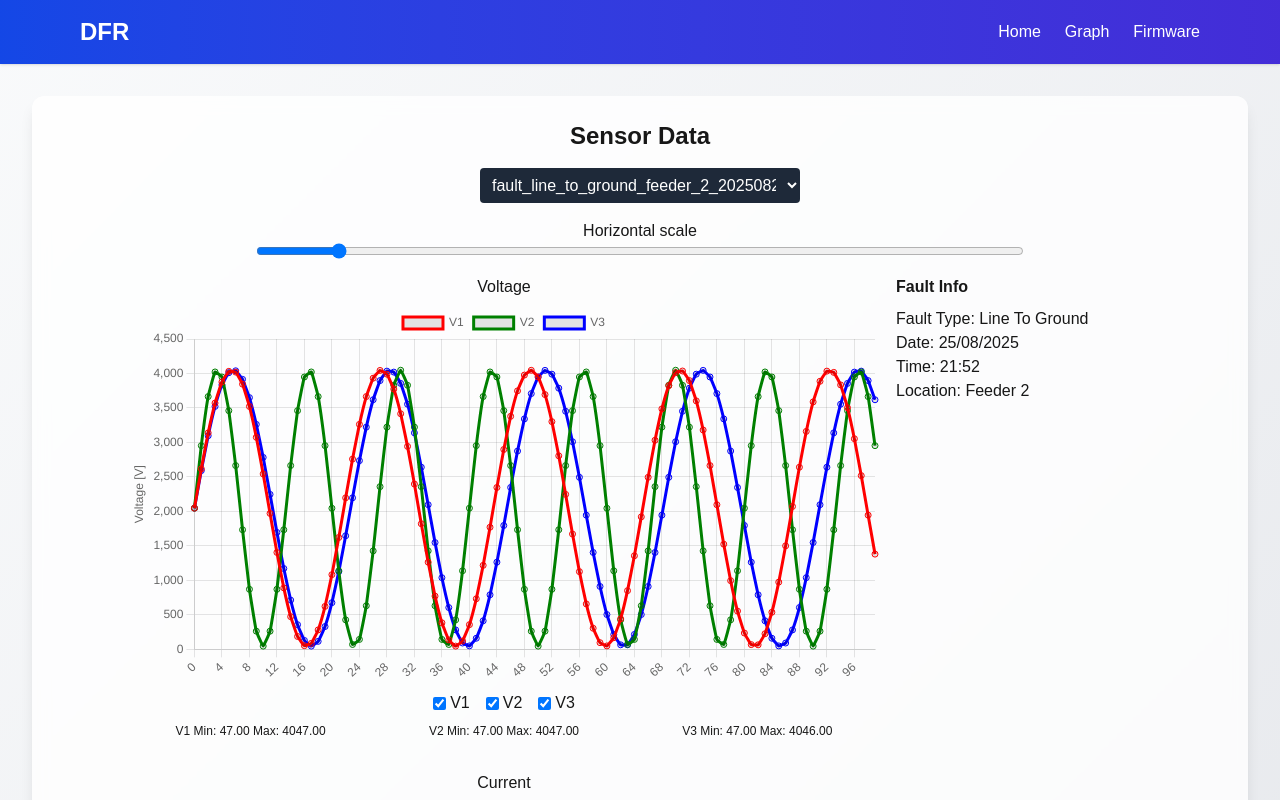
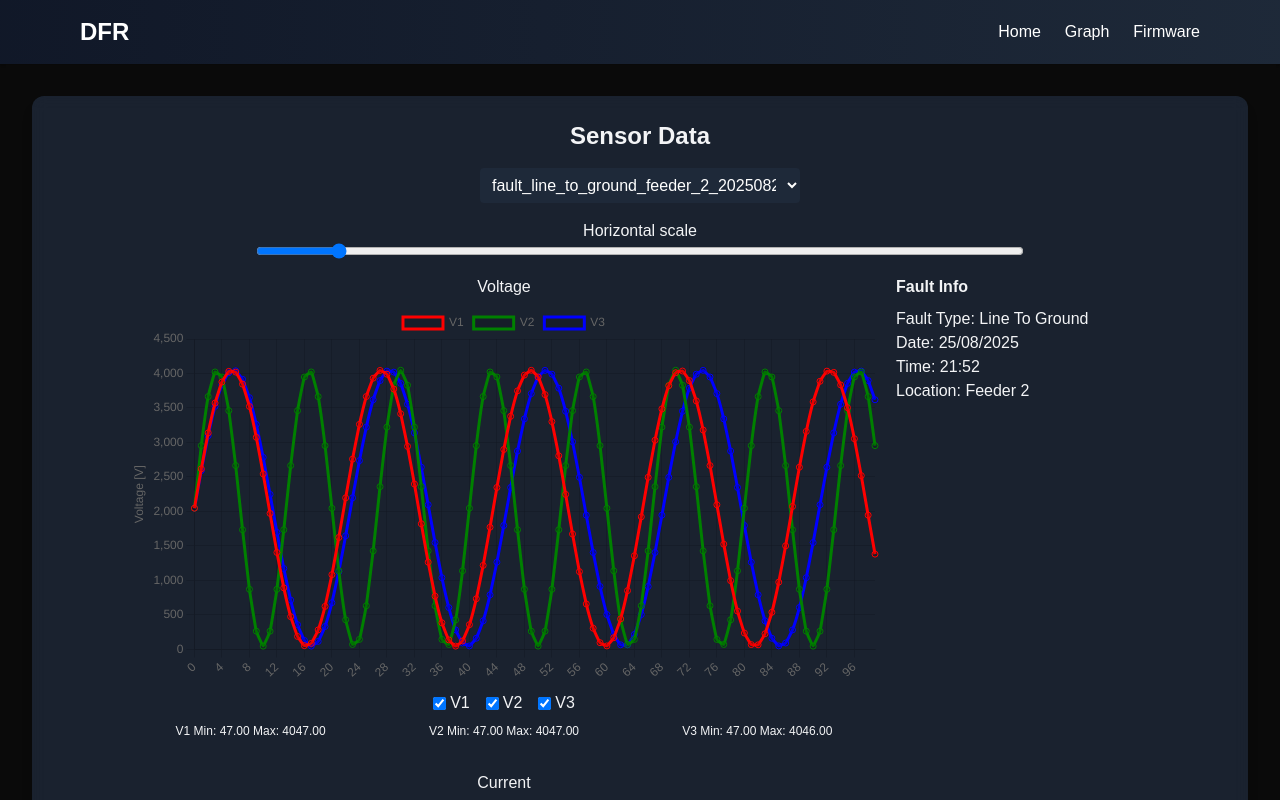
Before and after one commit to patthananb/dfr, a Next.js app: page /graph in a window 1280 px wide. Shown: the top 800 px of the page. Built offline with nearby package versions, Linux system fonts and the light colour scheme.

Commit message:
style: switch to dark theme

```diff
--- a/src/app/firmware/page.jsx
+++ b/src/app/firmware/page.jsx
@@ -33,14 +33,14 @@ export default function FirmwarePage() {
   };
 
   return (
-    <div className="flex flex-col items-center justify-center flex-1 p-4">
-      <div className="w-full max-w-xl bg-white/80 backdrop-blur-sm rounded-xl shadow-lg p-6 text-center">
+    <div className="flex flex-col items-center justify-center flex-1 p-4 text-gray-100">
+      <div className="w-full max-w-xl bg-gray-800/80 backdrop-blur-sm rounded-xl shadow-lg p-6 text-center">
         <h1 className="text-2xl mb-4 font-semibold">Upload Firmware</h1>
         <div
           onDrop={handleDrop}
           onDragOver={handleDragOver}
           onClick={() => document.getElementById("fileInput").click()}
-          className="border-2 border-dashed border-gray-400 w-full h-48 flex items-center justify-center cursor-pointer rounded-lg bg-gray-50 hover:bg-gray-100 transition text-center"
+          className="border-2 border-dashed border-gray-500 w-full h-48 flex items-center justify-center cursor-pointer rounded-lg bg-gray-700 hover:bg-gray-600 transition text-center"
         >
           Drag and drop a firmware file here or click to select
         </div>
--- a/src/app/globals.css
+++ b/src/app/globals.css
@@ -1,8 +1,8 @@
 @import "tailwindcss";
 
 :root {
-  --background: #ffffff;
-  --foreground: #171717;
+  --background: #0a0a0a;
+  --foreground: #ededed;
 }
 
 @theme inline {
@@ -12,14 +12,8 @@
   --font-mono: var(--font-geist-mono);
 }
 
-@media (prefers-color-scheme: dark) {
-  :root {
-    --background: #0a0a0a;
-    --foreground: #ededed;
-  }
-}
-
 body {
+  background: var(--background);
   color: var(--foreground);
   font-family: Arial, Helvetica, sans-serif;
 }
--- a/src/app/graph/page.js
+++ b/src/app/graph/page.js
@@ -132,8 +132,8 @@ const GraphPage = () => {
   };
 
   return (
-    <div className="flex flex-col flex-1 p-4 sm:p-8">
-      <div className="bg-white/80 backdrop-blur-sm rounded-xl shadow-lg p-6 w-full">
+    <div className="flex flex-col flex-1 p-4 sm:p-8 text-gray-100">
+      <div className="bg-gray-800/80 backdrop-blur-sm rounded-xl shadow-lg p-6 w-full">
         <h1 className="text-2xl font-semibold mb-4 text-center">Sensor Data</h1>
         <div className="flex justify-center mb-4">
           <select
@@ -270,7 +270,7 @@ const GraphPage = () => {
           </div>
         </div>
       ) : (
-        <p>Loading data...</p>
+        <p className="text-gray-300">Loading data...</p>
       )}
       </div>
     </div>
--- a/src/app/layout.js
+++ b/src/app/layout.js
@@ -21,7 +21,7 @@ export default function RootLayout({ children }) {
   return (
     <html lang="en">
       <body
-        className={`${geistSans.variable} ${geistMono.variable} antialiased bg-gradient-to-br from-gray-50 to-gray-200 text-gray-900 min-h-screen flex flex-col`}
+        className={`${geistSans.variable} ${geistMono.variable} antialiased bg-gradient-to-br from-gray-900 to-gray-800 text-gray-100 min-h-screen flex flex-col`}
       >
         <Navbar />
         {children}
--- a/src/app/page.js
+++ b/src/app/page.js
@@ -36,11 +36,11 @@ export default async function Home() {
   }
 
   return (
-    <main className="flex flex-col items-center justify-center flex-1 p-4 sm:p-8">
-      <div className="w-full max-w-xl bg-white/80 backdrop-blur-sm rounded-xl shadow-lg p-6 text-center space-y-6">
+    <main className="flex flex-col items-center justify-center flex-1 p-4 sm:p-8 text-gray-100">
+      <div className="w-full max-w-xl bg-gray-800/80 backdrop-blur-sm rounded-xl shadow-lg p-6 text-center space-y-6">
         <h1 className="text-3xl sm:text-4xl font-bold">Digital Fault Recorder</h1>
         {fault ? (
-          <div className="bg-gray-50 p-4 rounded-lg shadow-inner space-y-1">
+          <div className="bg-gray-700 p-4 rounded-lg shadow-inner space-y-1">
             <p>
               <strong>Fault Type:</strong> {formatLabel(fault.faultType)}
             </p>
@@ -52,7 +52,7 @@ export default async function Home() {
             </p>
           </div>
         ) : (
-          <p className="text-gray-700">No faults recorded.</p>
+          <p className="text-gray-300">No faults recorded.</p>
         )}
         {fault && (
           <Link
@@ -64,7 +64,7 @@ export default async function Home() {
         )}
         <Link
           href="/graph"
-          className="px-6 py-3 rounded-lg bg-indigo-600 text-white hover:bg-indigo-700 transition-colors block sm:inline-block w-full sm:w-auto"
+          className="px-6 py-3 rounded-lg bg-indigo-600 text-white hover:bg-indigo-500 transition-colors block sm:inline-block w-full sm:w-auto"
         >
           Go to Graph
         </Link>
--- a/src/components/Navbar.jsx
+++ b/src/components/Navbar.jsx
@@ -2,7 +2,7 @@ import Link from "next/link";
 
 export default function Navbar() {
   return (
-    <nav className="bg-gradient-to-r from-blue-700 to-indigo-700 text-white shadow">
+    <nav className="bg-gradient-to-r from-gray-900 to-gray-800 text-white shadow">
       <div className="max-w-6xl mx-auto px-4 flex flex-col sm:flex-row items-center justify-between py-4">
         <Link href="/" className="text-2xl font-semibold mb-2 sm:mb-0">
           DFR
```
